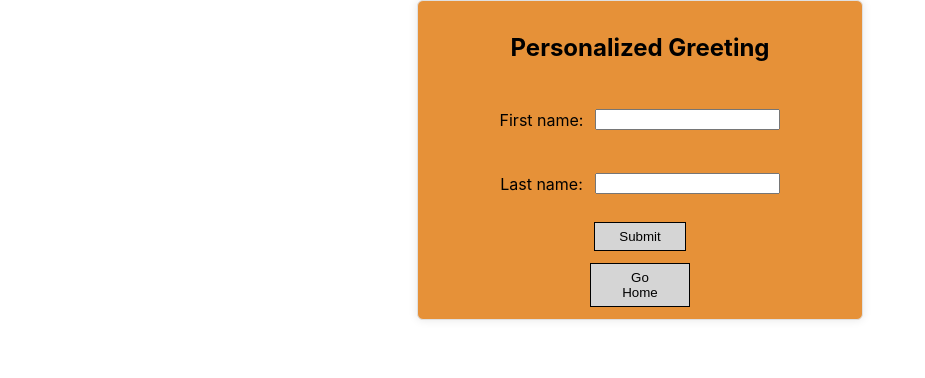
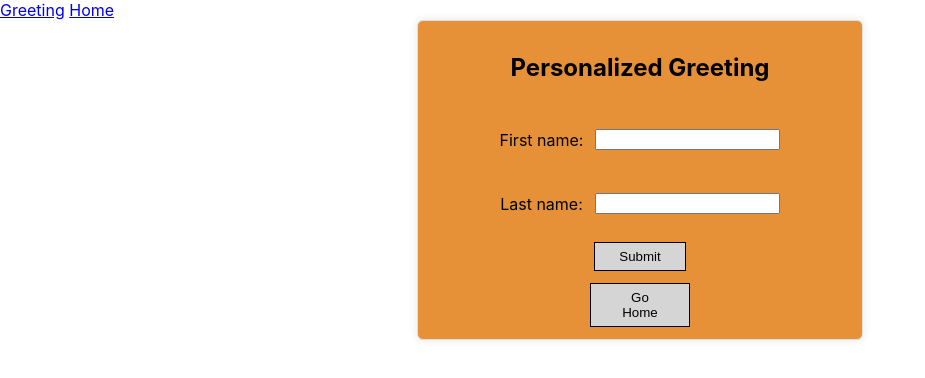
Before and after one commit to GladClan/cs320-project-idg, a React (Create React App) app in the folder src/main/frontend/: page / in a window 1280 px wide. Shown: the top 378 px of the page, without its empty margins (0-925 px from the left). Built offline with nearby package versions, Linux system fonts and the light colour scheme.

Commit message:
Added a navbar and a homepage

```diff
--- /dev/null
+++ b/src/main/frontend/src/components/Navbar.js
@@ -0,0 +1,16 @@
+import React from 'react';
+import { Link } from 'react-router-dom';
+
+const Navbar = () => {
+    return (
+        <nav className={"navbar"}>
+            <div>
+                <Link to="/">Greeting</Link>
+                <span>{/*Get rid of this when properly formatted*/"  "}</span>
+                <Link to="/Home">Home</Link>
+            </div>
+        </nav>
+    );
+}
+
+export default Navbar;
--- a/src/main/frontend/src/index.js
+++ b/src/main/frontend/src/index.js
@@ -3,6 +3,7 @@
 import './index.css';
 import App from './App';
 import Home from './Home';
+import Navbar from './components/Navbar';
 import { BrowserRouter, Route, Routes } from 'react-router-dom';
 import reportWebVitals from './reportWebVitals';
 
@@ -10,6 +11,7 @@
 root.render(
   <React.StrictMode>
     <BrowserRouter>
+    <Navbar/>
       <Routes>
         <Route path="/" element={<App />} />
         <Route path="/Home" element={<Home />} />
```
